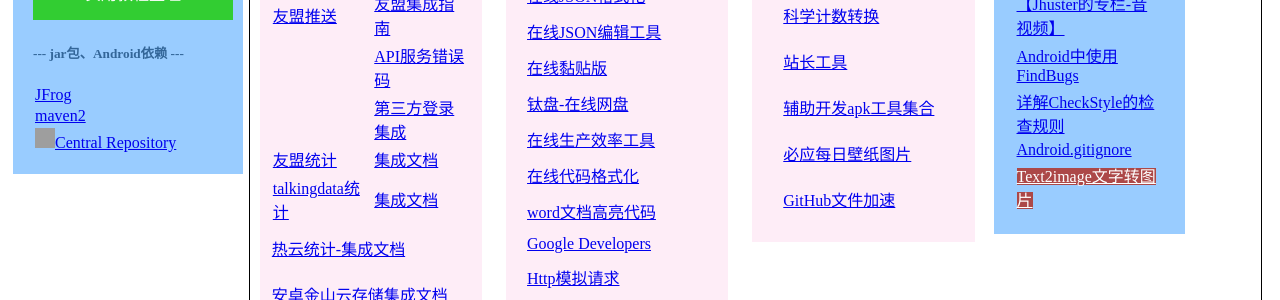
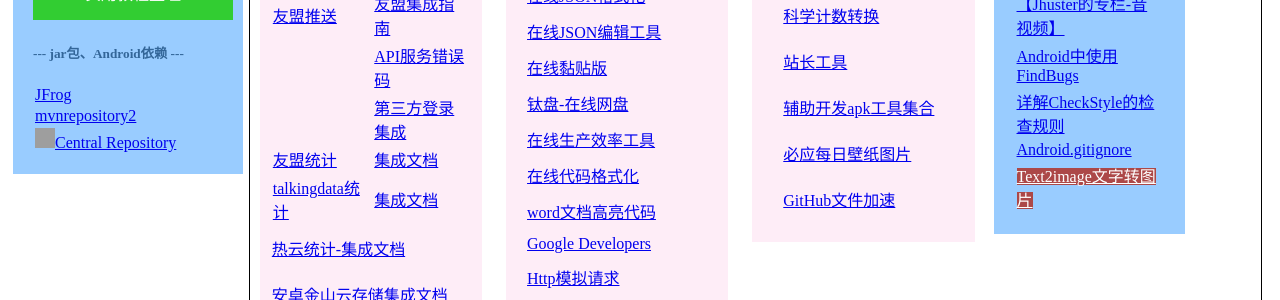
Before and after one commit to github201407/github201407.github.io, a Jekyll site: the page common.html, which Jekyll copies as it is, in a window 1280 px wide and 900 px high. Shown: the part 229-529 px from the top of the window. Built offline with Jekyll 4.4.1, drawn with Linux system fonts in a browser that asks for light colours; grey boxes are pictures that could not be loaded.

Commit message:
添加mvnrepository

```diff
--- a/common.html
+++ b/common.html
@@ -558,7 +558,7 @@
           <td> <a href="https://oss.jfrog.org/artifactory/webapp/#/home" target="_blank">JFrog</a> </td>
         </tr>
         <tr>
-          <td> <a href="https://repo1.maven.org/maven2/" target="_blank">maven2</a> </td>
+          <td> <a href="https://mvnrepository.com/" target="_blank">mvnrepository2</a> </td>
         </tr>
         <tr>
           <td> <a href="http://search.maven.org/" target="_blank"><img height="20" width="20"
```
